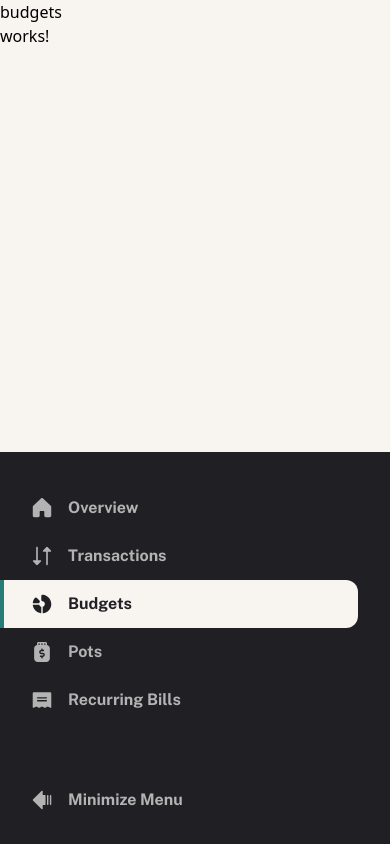
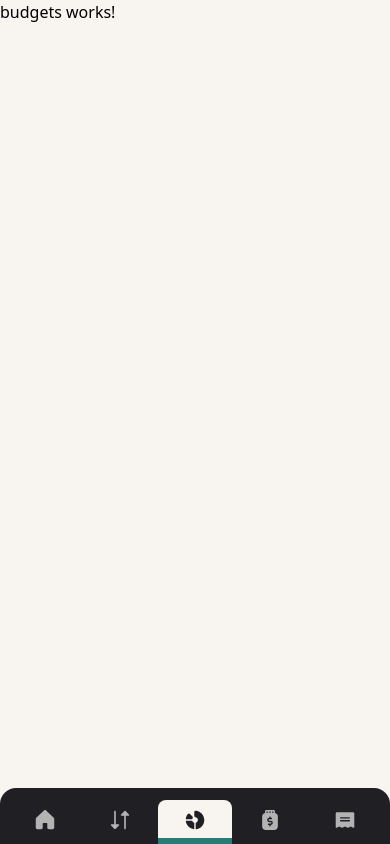
Before and after one commit to fandresh7/frontendmentor-finance-app, an Angular app: page /budgets in a window 390 px wide. Built offline with nearby package versions, Linux system fonts and the light colour scheme.

Commit message:
feat: redesign sidebar for responsive mobile layout with bottom navigation

```diff
--- a/src/app/layouts/dashboard-layout/dashboard-layout.ts
+++ b/src/app/layouts/dashboard-layout/dashboard-layout.ts
@@ -9,7 +9,7 @@ import { CollapseSidebar } from '@shared/services/collapse-sidebar'
   templateUrl: './dashboard-layout.html',
   changeDetection: ChangeDetectionStrategy.OnPush,
   host: {
-    '[class]': "'h-dvh w-dvw grid overflow-hidden transition-[grid-template-columns] duration-500 grid-cols-[0px_1fr] ' + (collapsed() ? '' : 'md:grid-cols-[260px_1fr]')"
+    '[class]': "'h-dvh w-dvw grid overflow-hidden transition-[grid-template-columns] duration-500 grid-cols-1 ' + (collapsed() ? '' : 'md:grid-cols-[260px_1fr]')"
   }
 })
 export class DashboardLayout {
--- a/src/app/shared/components/sidebar-item/sidebar-item.html
+++ b/src/app/shared/components/sidebar-item/sidebar-item.html
@@ -1,13 +1,14 @@
 <li
   [attr.aria-label]="label()"
   [routerLink]="link()"
-  routerLinkActive="bg-beige-100 text-grey-900 hover:text-grey-900 before:content-[''] before:absolute before:left-0 before:top-0 before:w-1 before:h-full before:bg-green"
+  routerLinkActive="bg-beige-100 text-grey-900 hover:text-grey-900 before:content-[''] before:absolute before:left-0 before:bottom-0 md:before:top-0 before:w-full md:before:w-1 before:h-1.5 md:before:h-full before:bg-green"
   [routerLinkActiveOptions]="{exact: exactMatch()}"
-  class="relative flex items-center gap-4 pl-8 py-3 cursor-pointer rounded-r-xl transition-colors duration-300 hover:text-grey-100">
+  class="relative flex flex-col md:flex-row items-center gap-1.5 pt-2.5 pb-3.5 md:gap-4 md:pl-8 md:px-0 md:py-3 cursor-pointer rounded-t-lg md:rounded-t-none md:rounded-r-xl transition-colors duration-300 hover:text-grey-100">
   <div
     class="size-5"
     [class.text-green]="router.isActive(link(), exactMatch())">
     <ng-content></ng-content>
   </div>
-  <span>{{ label() }}</span>
+  <span class="hidden sm:block text-preset-5-bold md:hidden">{{ label() }}</span>
+  <span class="hidden md:block text-preset-3">{{ label() }}</span>
 </li>
--- a/src/app/shared/components/sidebar-item/sidebar-item.ts
+++ b/src/app/shared/components/sidebar-item/sidebar-item.ts
@@ -5,7 +5,10 @@ import { Router, RouterLink, RouterLinkActive } from '@angular/router'
   selector: 'sidebar-item',
   imports: [RouterLink, RouterLinkActive],
   templateUrl: './sidebar-item.html',
-  changeDetection: ChangeDetectionStrategy.OnPush
+  changeDetection: ChangeDetectionStrategy.OnPush,
+  host: {
+    class: 'grow'
+  }
 })
 export class SidebarItem {
   router = inject(Router)
--- a/src/app/shared/components/sidebar/sidebar.html
+++ b/src/app/shared/components/sidebar/sidebar.html
@@ -5,7 +5,7 @@
 </div>
 
 <nav class="text-preset-3 text-grey-300 grow">
-  <ul class="flex flex-col pr-8">
+  <ul class="flex flex-row justify-between md:flex-col items-center md:items-stretch pt-3 px-2 sm:px-4 md:pt-0 md:px-0 md:pr-8">
     <sidebar-item
       label="Overview"
       link="/"
@@ -36,7 +36,7 @@
 </nav>
 
 <button
-  class="text-preset-3 flex items-center gap-4 text-grey-300 hover:text-grey-100 transition-colors duration-300 px-8 cursor-pointer"
+  class="hidden md:flex text-preset-3 items-center gap-4 text-grey-300 hover:text-grey-100 transition-colors duration-300 px-8 cursor-pointer"
   (click)="toggle()">
   <back-icon class="block size-5" />
   <span>Minimize Menu</span>
--- a/src/app/shared/components/sidebar/sidebar.ts
+++ b/src/app/shared/components/sidebar/sidebar.ts
@@ -9,7 +9,7 @@ import { SidebarItem } from '../sidebar-item/sidebar-item'
   templateUrl: './sidebar.html',
   changeDetection: ChangeDetectionStrategy.OnPush,
   host: {
-    class: 'bg-grey-900 flex flex-col gap-16 py-8 w-full md:h-dvh fixed bottom-0 md:static overflow-hidden'
+    class: 'bg-grey-900 flex flex-col gap-16 md:py-8 w-full md:h-dvh fixed bottom-0 md:static overflow-hidden rounded-t-2xl md:rounded-t-none md:rounded-r-2xl'
   }
 })
 export class Sidebar {
```
